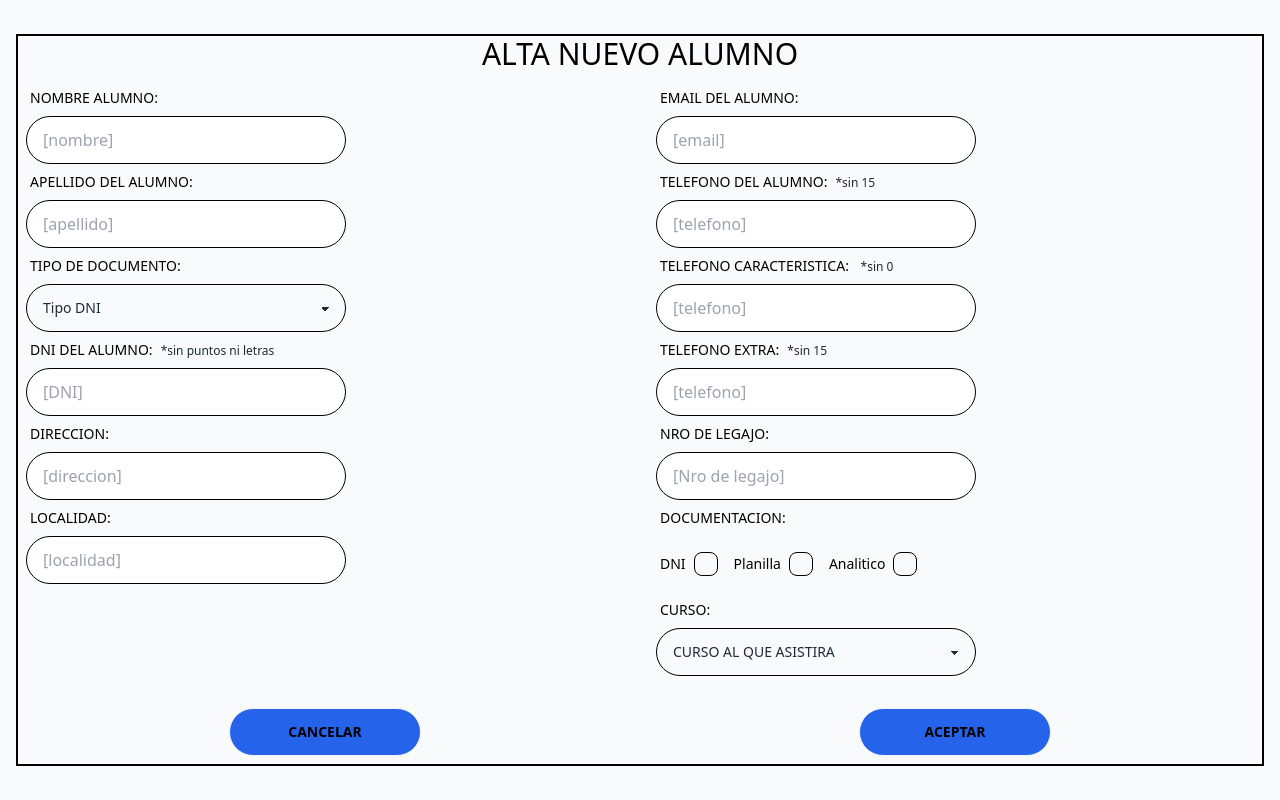
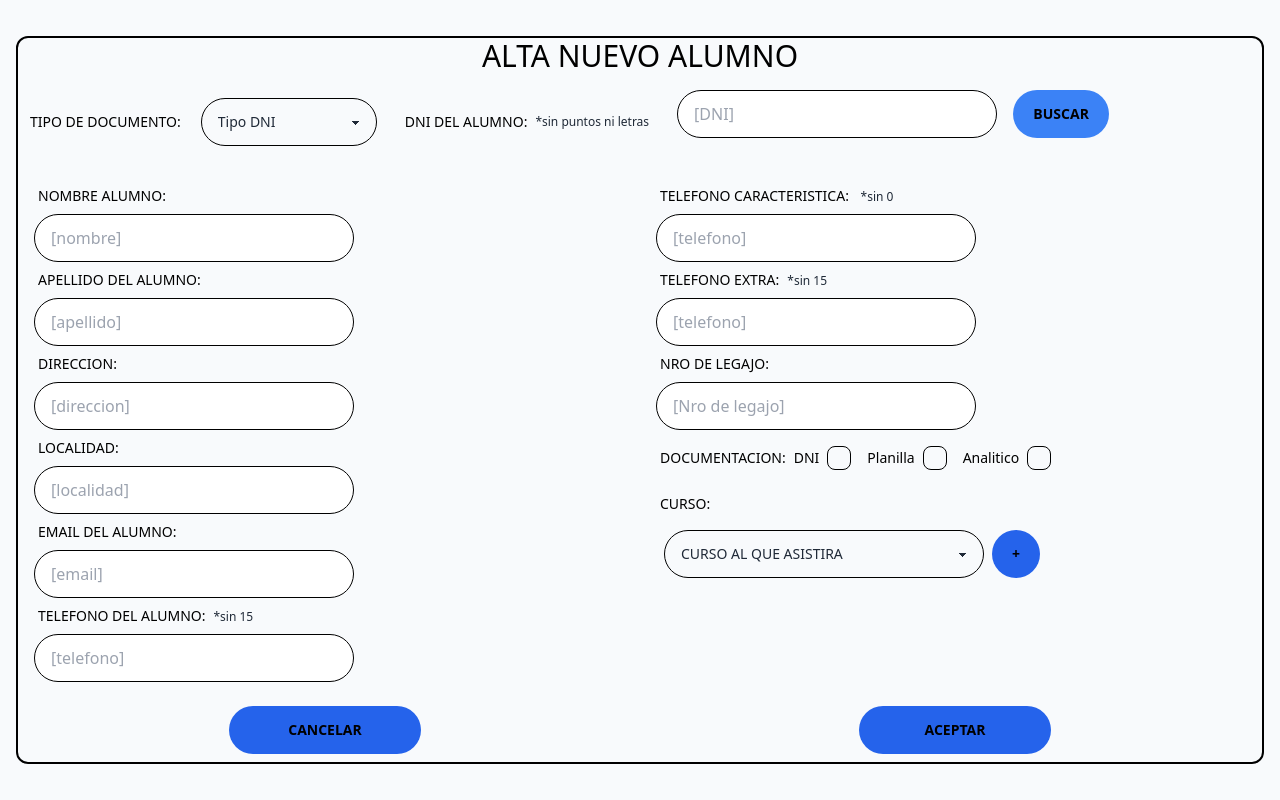
Before and after one commit to sebastianFeltes/app-asistencia-client, a React (Vite) app: page /alta-alumno in a window 1280 px wide. Built offline with nearby package versions, Linux system fonts and the light colour scheme.

Commit message:
post endpoint

```diff
--- a/src/components/AltaAlumno.jsx
+++ b/src/components/AltaAlumno.jsx
@@ -22,7 +22,7 @@ export default function AltaAlumno() {
 
 
 
-
+        //PAQUETE DE DATOS
         const data = {
             nombre: nombreAlumno,
             apellido: apellidoAlumno,
@@ -41,24 +41,68 @@ export default function AltaAlumno() {
             curso: cursoAlumno
         }
         const res = await postAltaAlumno(data);
-        /*   console.log(data) */
+
         return res;
 
     }
 
+    //FUNCION CANCELAR
+    function limpiarFormulario(e) {
+
+        e.target.reset();
+    }
+
+    //FUNCION BUSCAR ALUMNO
+    function getBuscarAlumno(e) {
+        e
+
+    }
+
+    //FUNCION AGREGAR CURSO
+    function agregarCurso(e) {
+        e
+
+    }
     return (
         <div className="hero min-h-screen bg-slate-50">
             <div className="hero-content text-center w-full">
-                <div className="border-2 border-black w-full">
+                <div className="border-2 border-black w-full rounded-xl">
                     <div className=" border-black">
 
                         <h2 className="text-black text-3xl">ALTA NUEVO ALUMNO</h2>
 
-                        <form onSubmit={e => post(e)} className="grid grid-cols-2 gap-4">
+                        {/* FORMULARIO */}
+                        <form onSubmit={e => post(e)} >
 
-                            {/* AGREGAR BOTON DE BUSCAR */}
+                            {/* DIV DNI */}
+                            <div className="flex m-2">
+                                <label className="label">
+                                    <span className="label-text text-black">TIPO DE DOCUMENTO:</span>
+                                </label>
+                                <div className="form-control flex flex-row m-2 w-48">
+                                    {/* DEPENDIENDO CUAL SELECCIONE EN LA OPCION ANTERIOR,SE AUTOCOMPLETE CON F O M O NADA  */}
+                                    <select id="tipoDocumento" className=" m-2 select w-full max-w-xs bg-transparent rounded-full border-black">
+                                        {<option disabled selected>Tipo DNI</option>}
+                                        <option>DU</option>
+                                        <option>LC</option>
+                                        <option>LE</option>
+                                    </select>
+                                </div>
+                                <label className="label m-2">
+                                    <p className="label-text text-black">DNI DEL ALUMNO:</p>
+                                    <span className="label-text-alt m-2">*sin puntos ni letras</span>
+                                </label>
+                                <input id="dniAlumno" type="text" placeholder="[DNI]" className="m-2 rounded-full input input-bordered input-info w-full max-w-xs  bg-white border-black" />
+
+                                {/* BOTON DE BUSCAR */}
+                                <button onClick={(e) => getBuscarAlumno(e)} className="m-2 btn bg-blue-500 text-black rounded-full w-24 border-none">Buscar</button>
+                            </div>
+
+                            {/* DIV CONTENEDOR */}
+                            <div className="grid grid-cols-2 gap-4 m-2">
                                 {/* DIV IZQUIERDO */}
                                 <div id="contenedor1" className=" border-black flex flex-col m-2">
+
                                     <label className="label">
                                         <span className="label-text text-black">NOMBRE ALUMNO:</span>
                                     </label>
@@ -69,26 +113,6 @@ export default function AltaAlumno() {
                                     </label>
                                     <input id="apellidoAlumno" type="text" placeholder="[apellido]" className="rounded-full input input-bordered input-info w-full max-w-xs bg-white border-black" />
 
-
-                                <label className="label">
-                                    <span className="label-text text-black">TIPO DE DOCUMENTO:</span>
-                                </label>
-                                <div className="form-control flex flex-row ">
-                                    <select id="tipoDocumento" className="select w-full max-w-xs bg-transparent rounded-full border-black">
-                                        {<option disabled selected>Tipo DNI</option>}
-                                        <option>DU</option>
-                                        <option>LC</option>
-                                        <option>LE</option>
-                                    </select>
-                                </div>
-
-
-                                {/* DEPENDIENDO CUAL SELECCIONE EN LA OPCION ANTERIOR,SE AUTOCOMPLETE CON F O M O NADA  */}
-                                <label className="label">
-                                    <p className="label-text text-black">DNI DEL ALUMNO:<span className="label-text-alt m-2">*sin puntos ni letras</span></p>
-                                </label>
-                                <input id="dniAlumno" type="text" placeholder="[DNI]" className=" rounded-full input input-bordered input-info w-full max-w-xs  bg-white border-black" />
-
                                     <label className="label">
                                         <span className="label-text text-black">DIRECCION:</span>
                                     </label>
@@ -98,10 +122,6 @@ export default function AltaAlumno() {
                                         <span className="label-text text-black">LOCALIDAD:</span>
                                     </label>
                                     <input id="localidadAlumno" type="text" placeholder="[localidad]" className="rounded-full input input-bordered input-info w-full max-w-xs bg-white border-black" />
-
-                            </div>
-                            {/* DIV DERECHO */}
-                            <div className=" border-black flex flex-col m-2 justify-center ">
                                     <label className="label ">
                                         <span className="label-text text-black">EMAIL DEL ALUMNO:</span>
                                     </label>
@@ -109,26 +129,35 @@ export default function AltaAlumno() {
                                     <label className="label">
                                         <p className="label-text text-black">TELEFONO DEL ALUMNO:<span className="label-text-alt m-2">*sin 15</span></p>
                                     </label>
-                                {/* ACLARAR SIN 15 */}
+
                                     <input id="telAlumno" type="number" placeholder="[telefono]" className="rounded-full input input-bordered input-info w-full max-w-xs  bg-white border-black" />
+                                </div>
+
+
+                                {/* DIV DERECHO */}
+                                <div className=" border-black flex flex-col m-2 ">
+
+
                                     <label className="label">
                                         <p className="label-text text-black">TELEFONO CARACTERISTICA: <span className="label-text-alt m-2">*sin 0</span></p>
                                     </label>
-                                {/* ACLARAR SIN 0 O PONER EL 0 NOSOTROS */}
+
                                     <input id="telCaracteristica" type="number" placeholder="[telefono]" className="rounded-full input input-bordered input-info w-full max-w-xs  bg-white border-black" />
                                     <label className="label">
                                         <p className="label-text text-black">TELEFONO EXTRA:<span className="label-text-alt m-2">*sin 15</span></p>
                                     </label>
-                                {/* MISMA LOGICA */}
+
                                     <input id="telExtra" type="number" placeholder="[telefono]" className="rounded-full input input-bordered input-info w-full max-w-xs  bg-white border-black" />
                                     <label className="label">
                                         <span className="label-text text-black">NRO DE LEGAJO:</span>
                                     </label>
                                     <input id="nroLegajoAlumno" type="number" placeholder="[Nro de legajo]" className="rounded-full input input-bordered input-info w-full max-w-xs bg-white border-black" />
+
+                                    {/*   DIV DOCUMENTACION */}
+                                    <div className="form-control flex flex-row">
                                         <label className="label">
                                             <span className="label-text text-black">DOCUMENTACION:</span>
                                         </label>
-                                <div className="form-control flex flex-row">
 
                                         <label className="label cursor-pointer">
                                             <span className=" text-black label-text">DNI</span>
@@ -147,12 +176,12 @@ export default function AltaAlumno() {
 
                                     </div>
 
+                                    {/* DIV CURSOS */}
+                                    <div className="m-0 p-0">
                                         <label className="label">
                                             <span className="label-text text-black">CURSO:</span>
                                         </label>
-
-                                {/* BOTON PARA AGREGAR MAS DE UN CURSO */}
-
+                                        <div className="flex m-2">
                                             <select id="cursoAlumno" className="select w-full max-w-xs bg-transparent rounded-full border-black">
                                                 <option disabled selected>CURSO AL QUE ASISTIRA</option>
                                                 <option>0</option>
@@ -161,16 +190,25 @@ export default function AltaAlumno() {
                                                 <option>3</option>
                                                 <option>4</option>
                                             </select>
+                                            {/*  BOTON PARA AGREGAR MAS DE UN CURSO */}
+                                            <button onClick={(e) => agregarCurso(e)} className="btn ml-2 bg-blue-600 text-black rounded-full w-12 border-none">+</button>
+                                        </div>
+                                    </div>
+
+                                </div>
+
+                            </div>
+
+                            {/*  BOTONES DE "ACEPTAR" Y "CANCELAR" */}
+                            <div className="grid grid-cols-2 gap-4">
+                                <div className="content-center m-2">
+                                    <button onClick={(e) => limpiarFormulario(e)} type="reset" className="btn  bg-blue-600 text-black rounded-full w-48 border-none">Cancelar</button>
                                 </div>
 
                                 <div className="content-center m-2">
-                                <button className="btn  bg-blue-600 text-black rounded-full w-48 ">Cancelar</button>
+                                    <button type="submit" className="btn bg-blue-600 text-black rounded-full w-48 border-none ">Aceptar</button>
                                 </div>
-
-                            <div className="content-center m-2">
-                                <button type="submit" className="btn bg-blue-600 text-black rounded-full w-48 ">Aceptar</button>
                             </div>
-
                         </form>
 
                     </div>
--- a/src/services/altaAlumnos.services.js
+++ b/src/services/altaAlumnos.services.js
@@ -1,59 +1,67 @@
 export default async function postAltaAlumno(data) {
-  if (data.nombre.length < 3) { //VALIDACION NOMBRE
+  if (data.nombre.length < 3) {
+    //VALIDACION NOMBRE
     alert("nombre invalido");
   }
-  if (data.apellido.length < 4) { //VALIDACION APELLIDO
+  if (data.apellido.length < 4) {
+    //VALIDACION APELLIDO
     alert("apellido invalido");
   }
-  if (!data.tipoDoc) { //VALIDACION TIPO DNI
+  if (!data.tipoDoc) {
+    //VALIDACION TIPO DNI
     alert("tipo de DNI invalido");
   }
-  if (data.dni.length < 6) { //VALIDACION DNI
+  if (data.dni.length < 6) {
+    //VALIDACION DNI
     alert("documento invalido");
   }
-  if (!data.direccion) { //VALIDACION DIRECCION
+  if (!data.direccion) {
+    //VALIDACION DIRECCION
     alert("direccion invalida");
   }
-  if (!data.localidad) { //VALIDACION LOCALIDAD
+  if (!data.localidad) {
+    //VALIDACION LOCALIDAD
     alert("localidad invalida");
   }
-  if (data.email) { //VALIDACION EMAIL
+  if (!data.email) {
+    //VALIDACION EMAIL
     alert("email invalido");
   }
-  if (data.tel) { //VALIDACION TEL
+  if (data.tel.length < 10) {
+    //VALIDACION TEL
     alert("telefono invalido");
   }
-  if (data.telCar) { //VALIDACION TEL CAR
-    alert("telefono invalido");
+  if (data.tel.length > 10) {
+    //VALIDACION TEL
+    alert("Muchos numeros");
   }
-  if (data.telExt) { //VALIDACION TEL EXTRA
-    alert("telefono invalido");
+  if (data.telCar.length < 10) {
+    //VALIDACION TEL CAR
+    alert("telefono Caracteristica invalido");
   }
-  if (!data.numLegajo) { //VALIDACION NUM LEGAJO
+  if (data.telCar.length > 10) {
+    //VALIDACION TEL CAR
+    alert("muchos numeros");
+  }
+  if (data.telExt.length < 10) {
+    //VALIDACION TEL EXTRA
+    alert("telefono extra invalido");
+  }
+  if (data.telExt.length > 10) {
+    //VALIDACION TEL EXTRA
+    alert("muchos numeros");
+  }
+  if (!data.numLegajo) {
+    //VALIDACION NUM LEGAJO
     alert("numero de legajo invalido");
   }
-  if (!data.curso) { //VALIDACION CURSO
+  if (!data.curso) {
+    //VALIDACION CURSO
     alert("curso invalido");
   }
-  /*   const data = {
-    nombre: nombre,
-    apellido: apellido,
-    tipoDoc : tipoDoc,
-    dni: dni,
-    direccion: direccion,
-    localidad: localidad,
-    email: email,
-    tel: tel,
-    telCar: telCar,
-    telExt: telExt,
-    numLegajo: numLegajo,
-    documentacionDni: documentacionDni,
-    documentacionPlanilla: documentacionPlanilla,
-    documentacionAnalitico: documentacionAnalitico,
-    curso: curso,
-  }; */
 
-  const response = await fetch("http://192.168.33.31:8080/alta-alumno", {
+  const url = "http://192.168.33.31:8080/alta-alumno";
+  const response = await fetch(url, {
     method: "POST", // *GET, POST, PUT, DELETE, etc.
     mode: "cors", // no-cors, *cors, same-origin
     cache: "no-cache", // *default, no-cache, reload, force-cache, only-if-cached
```
Lines whose indentation alone changed are shown as unchanged.
